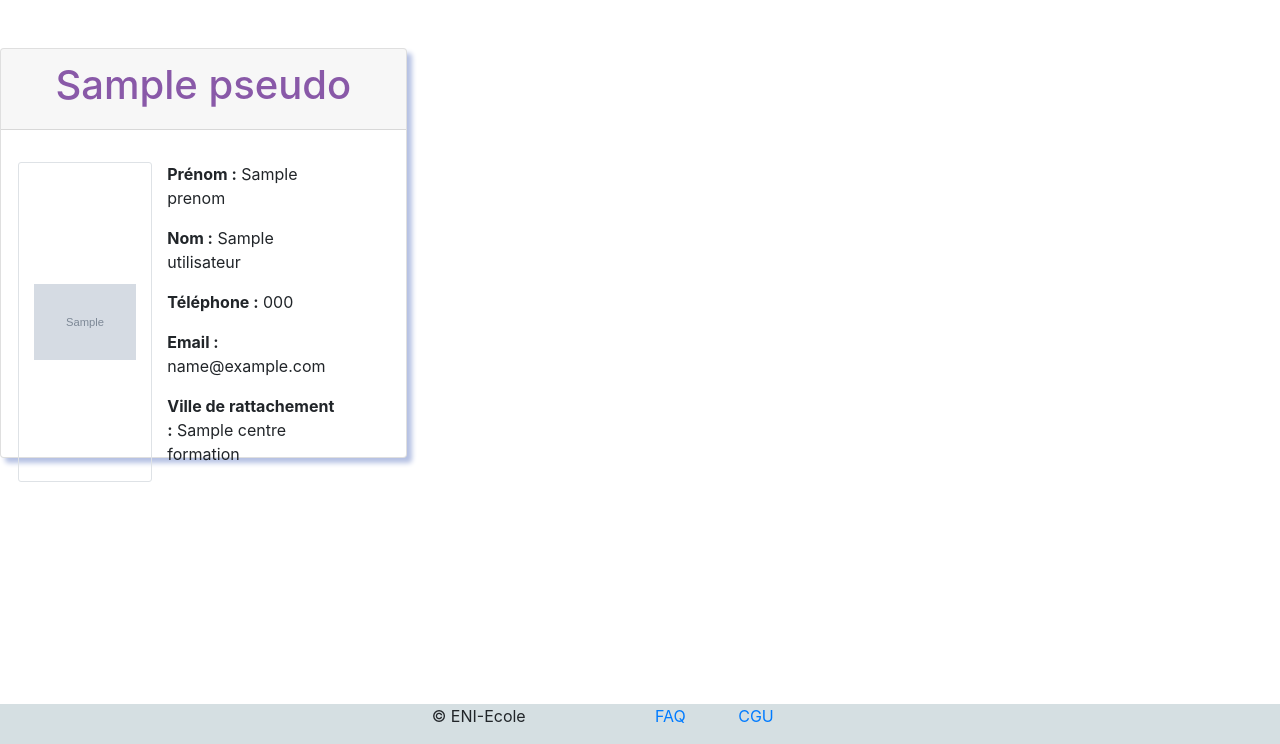
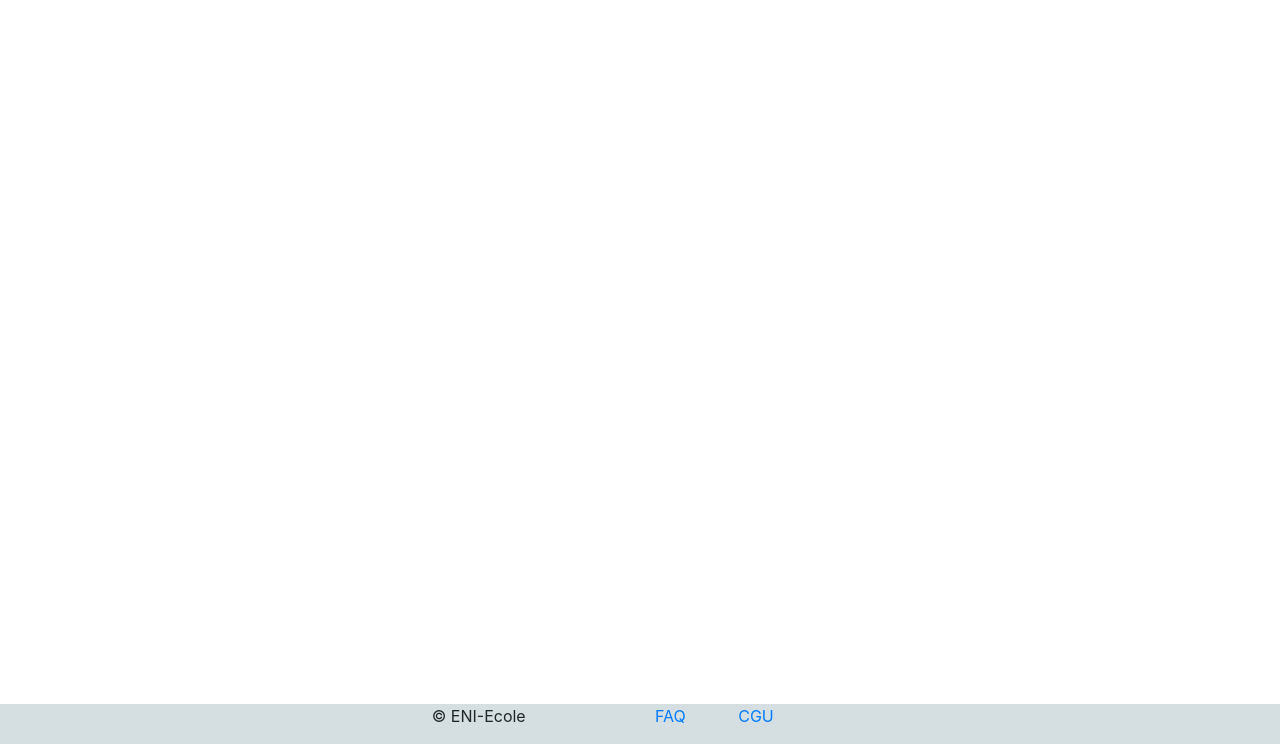
Before and after one commit to Laurent85220/sortir.com, a Symfony app: template templates/utilisateur/liste.html.twig in a window 1280 px wide. Shown: the part 56-800 px from the top of the page. Run offline with Twig, Linux system fonts and the light colour scheme; the template is opened without the code that fills it: most values are stand-ins (such as "Sample title", 1, 10 or a date in 2020); grey boxes marked "Sample" are stand-in pictures; some libraries are stand-ins or nearby versions.

Commit message:
Update liste.html.twig

```diff
--- a/templates/utilisateur/liste.html.twig
+++ b/templates/utilisateur/liste.html.twig
@@ -6,8 +6,9 @@
 
         <div class="row">
     {% for utilisateur in utilisateurs %}
+        {% if utilisateur.administrateur==false %}
               <div class="col-sm-4 mb-3">
-                  <div class="card detail" style="height: 410px;">
+                  <div class="card detail" style="height: auto;">
                     <div  class="card-header text-center">
                         <h1>{{ utilisateur.pseudo }} </h1>
                     </div>
@@ -35,6 +36,7 @@
             </div>
 
         </div>
+        {% endif %}
     {% endfor %}
     </div>
 
```
